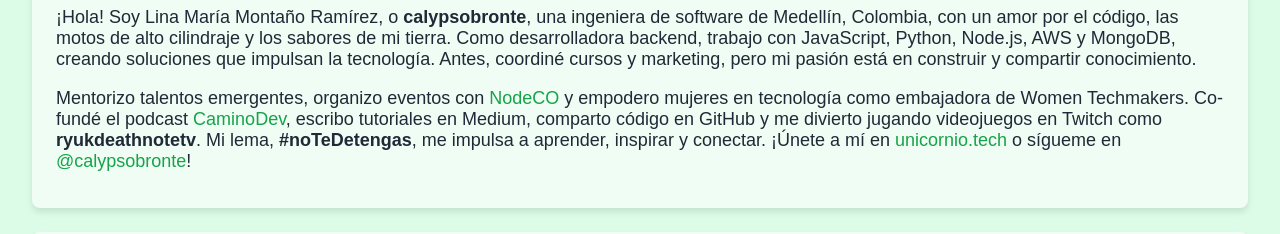
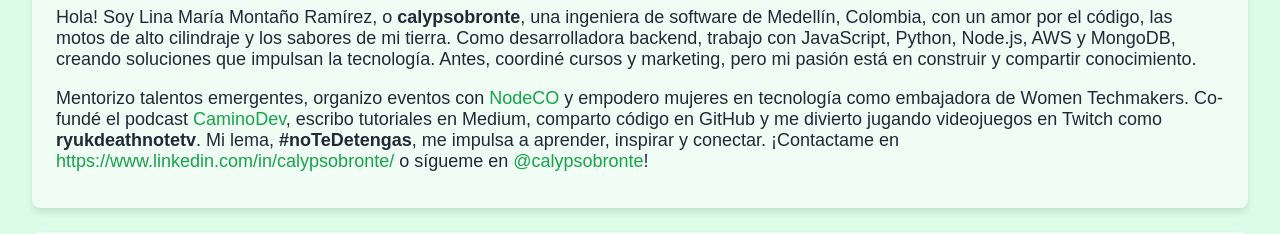
Before and after one commit to calypsobronte/recetas_de_mama_colombiana, a website: page index.html in a window 1280 px wide. Shown: the part 1200-1434 px from the top of the page. Drawn offline with Linux system fonts and the light colour scheme; files whose address does not match are found by name.

Commit message:
Update info about me

```diff
--- a/index.html
+++ b/index.html
@@ -29,10 +29,10 @@
         alt="Lina María Montaño Ramírez"
       />
       <p>
-        ¡Hola! Soy Lina María Montaño Ramírez, o <strong>calypsobronte</strong>, una ingeniera de software de Medellín, Colombia, con un amor por el código, las motos de alto cilindraje y los sabores de mi tierra. Como desarrolladora backend, trabajo con JavaScript, Python, Node.js, AWS y MongoDB, creando soluciones que impulsan la tecnología. Antes, coordiné cursos y marketing, pero mi pasión está en construir y compartir conocimiento.
+      Hola! Soy Lina María Montaño Ramírez, o <strong>calypsobronte</strong>, una ingeniera de software de Medellín, Colombia, con un amor por el código, las motos de alto cilindraje y los sabores de mi tierra. Como desarrolladora backend, trabajo con JavaScript, Python, Node.js, AWS y MongoDB, creando soluciones que impulsan la tecnología. Antes, coordiné cursos y marketing, pero mi pasión está en construir y compartir conocimiento.
       </p>
       <p>
-        Mentorizo talentos emergentes, organizo eventos con <a href="https://nodeco.co">NodeCO</a> y empodero mujeres en tecnología como embajadora de Women Techmakers. Co-fundé el podcast <a href="https://caminodev.com">CaminoDev</a>, escribo tutoriales en Medium, comparto código en GitHub y me divierto jugando videojuegos en Twitch como <strong>ryukdeathnotetv</strong>. Mi lema, <strong>#noTeDetengas</strong>, me impulsa a aprender, inspirar y conectar. ¡Únete a mí en <a href="https://unicornio.tech">unicornio.tech</a> o sígueme en <a href="https://twitter.com/calypsobronte">@calypsobronte</a>!
+      Mentorizo talentos emergentes, organizo eventos con <a href="https://nodeco.co" className="text-green-600 hover:underline">NodeCO</a> y empodero mujeres en tecnología como embajadora de Women Techmakers. Co-fundé el podcast <a href="https://www.youtube.com/@CaminoDev" className="text-green-600 hover:underline">CaminoDev</a>, escribo tutoriales en Medium, comparto código en GitHub y me divierto jugando videojuegos en Twitch como <strong>ryukdeathnotetv</strong>. Mi lema, <strong>#noTeDetengas</strong>, me impulsa a aprender, inspirar y conectar. ¡Contactame en  <a href="https://www.linkedin.com/in/calypsobronte/" className="text-green-600 hover:underline">https://www.linkedin.com/in/calypsobronte/</a> o sígueme en <a href="https://twitter.com/calypsobronte" className="text-green-600 hover:underline">@calypsobronte</a>!
       </p>
     </section>
 
```
